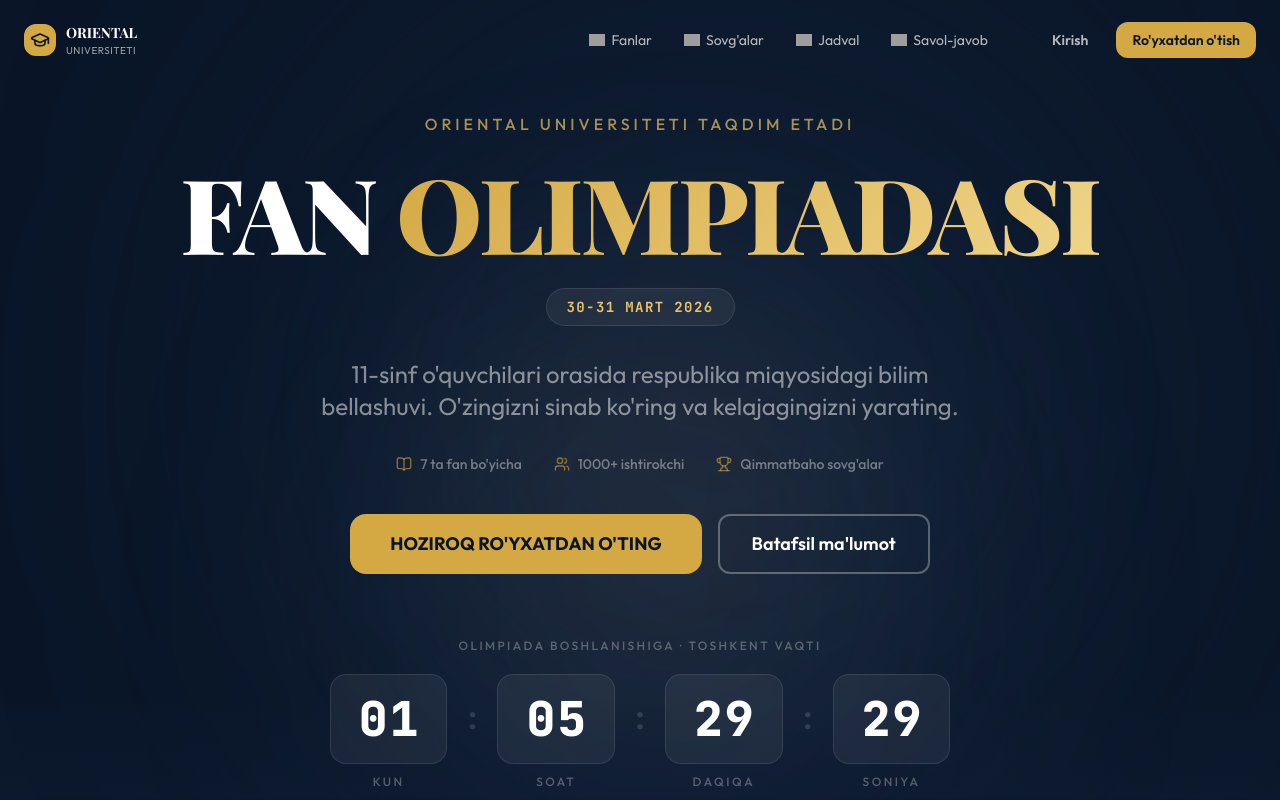
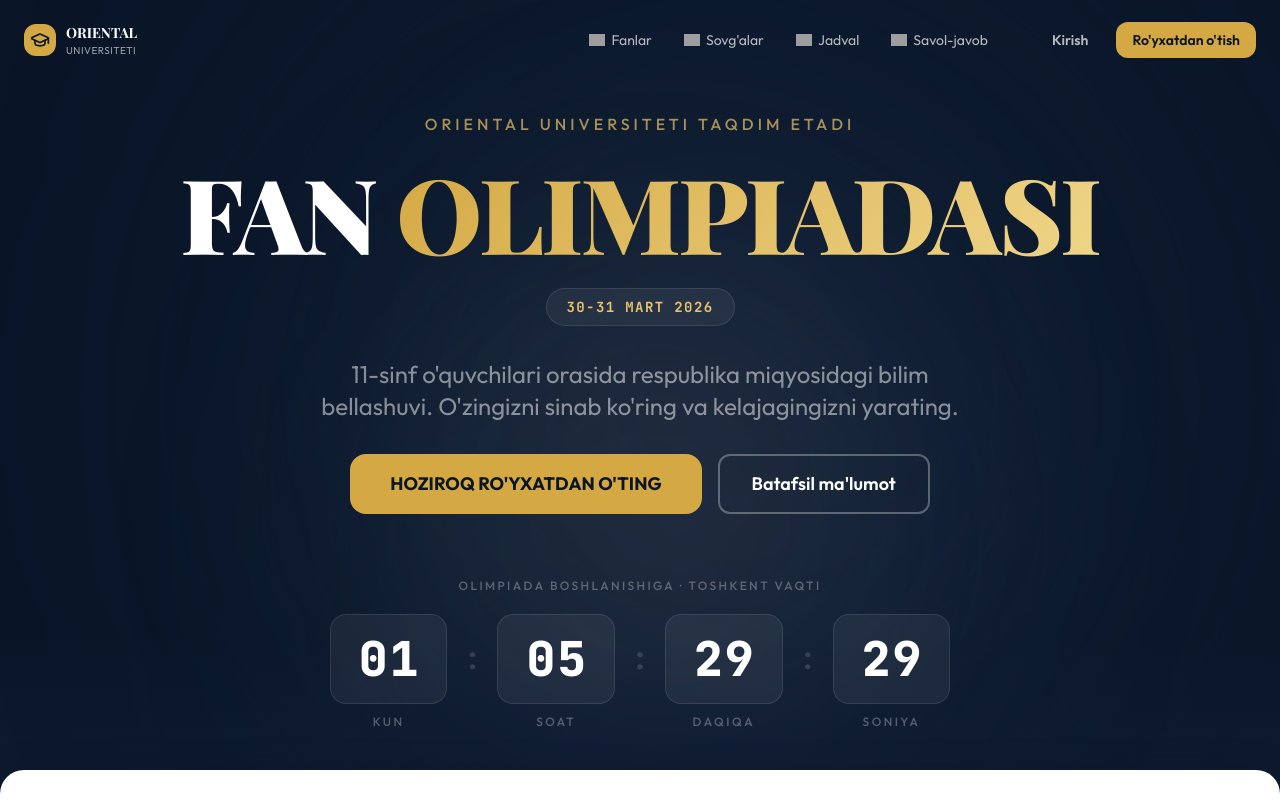
Before and after one commit to MrErgashev/fan-olimpiadasi, a Next.js app: page / in a window 1280 px wide. Shown: the top 800 px of the page. Built offline with nearby package versions, Linux system fonts and the light colour scheme; grey boxes are pictures that could not be loaded; a web font is replaced by a local one.

Commit message:
Hero sectiondan trust bullets stats barni olib tashlash
"7 ta fan bo'yicha", "1000+ ishtirokchi", "Qimmatbaho sovg'alar"
qismini va tegishli importlarni olib tashlandi.

https://claude.ai/code/session_01Wtmy88wJYwzXgd89A1YwQU

```diff
--- a/src/components/landing/Hero.tsx
+++ b/src/components/landing/Hero.tsx
@@ -3,14 +3,9 @@
 import { Button } from "@/components/ui/Button";
 import { CountdownTimer } from "./CountdownTimer";
 import { motion } from "framer-motion";
-import { BookOpen, Users, Trophy } from "lucide-react";
+
 import Link from "next/link";
 
-const TRUST_BULLETS = [
-  { icon: BookOpen, text: "7 ta fan bo'yicha" },
-  { icon: Users, text: "1000+ ishtirokchi" },
-  { icon: Trophy, text: "Qimmatbaho sovg'alar" },
-];
 
 export function Hero() {
   return (
@@ -80,26 +75,11 @@ export function Hero() {
           O&apos;zingizni sinab ko&apos;ring va kelajagingizni yarating.
         </motion.p>
 
-        {/* Trust bullets */}
-        <motion.div
-          initial={{ opacity: 0, y: 10 }}
-          animate={{ opacity: 1, y: 0 }}
-          transition={{ duration: 0.5, delay: 0.4 }}
-          className="flex flex-wrap items-center justify-center gap-6 sm:gap-8 mb-10"
-        >
-          {TRUST_BULLETS.map((bullet) => (
-            <div key={bullet.text} className="flex items-center gap-2 text-white/40">
-              <bullet.icon className="w-4 h-4 text-gold-500/60" />
-              <span className="text-sm font-medium">{bullet.text}</span>
-            </div>
-          ))}
-        </motion.div>
-
         {/* CTA Buttons */}
         <motion.div
           initial={{ opacity: 0, y: 15 }}
           animate={{ opacity: 1, y: 0 }}
-          transition={{ duration: 0.5, delay: 0.5 }}
+          transition={{ duration: 0.5, delay: 0.4 }}
           className="flex flex-col sm:flex-row items-center justify-center gap-4 mb-14 sm:mb-16"
         >
           <Link href="/register">
@@ -118,7 +98,7 @@ export function Hero() {
         <motion.div
           initial={{ opacity: 0, y: 15 }}
           animate={{ opacity: 1, y: 0 }}
-          transition={{ duration: 0.5, delay: 0.6 }}
+          transition={{ duration: 0.5, delay: 0.5 }}
         >
           <p className="text-xs uppercase tracking-[0.2em] text-white/30 mb-5 font-medium">
             Olimpiada boshlanishiga · Toshkent vaqti
```
